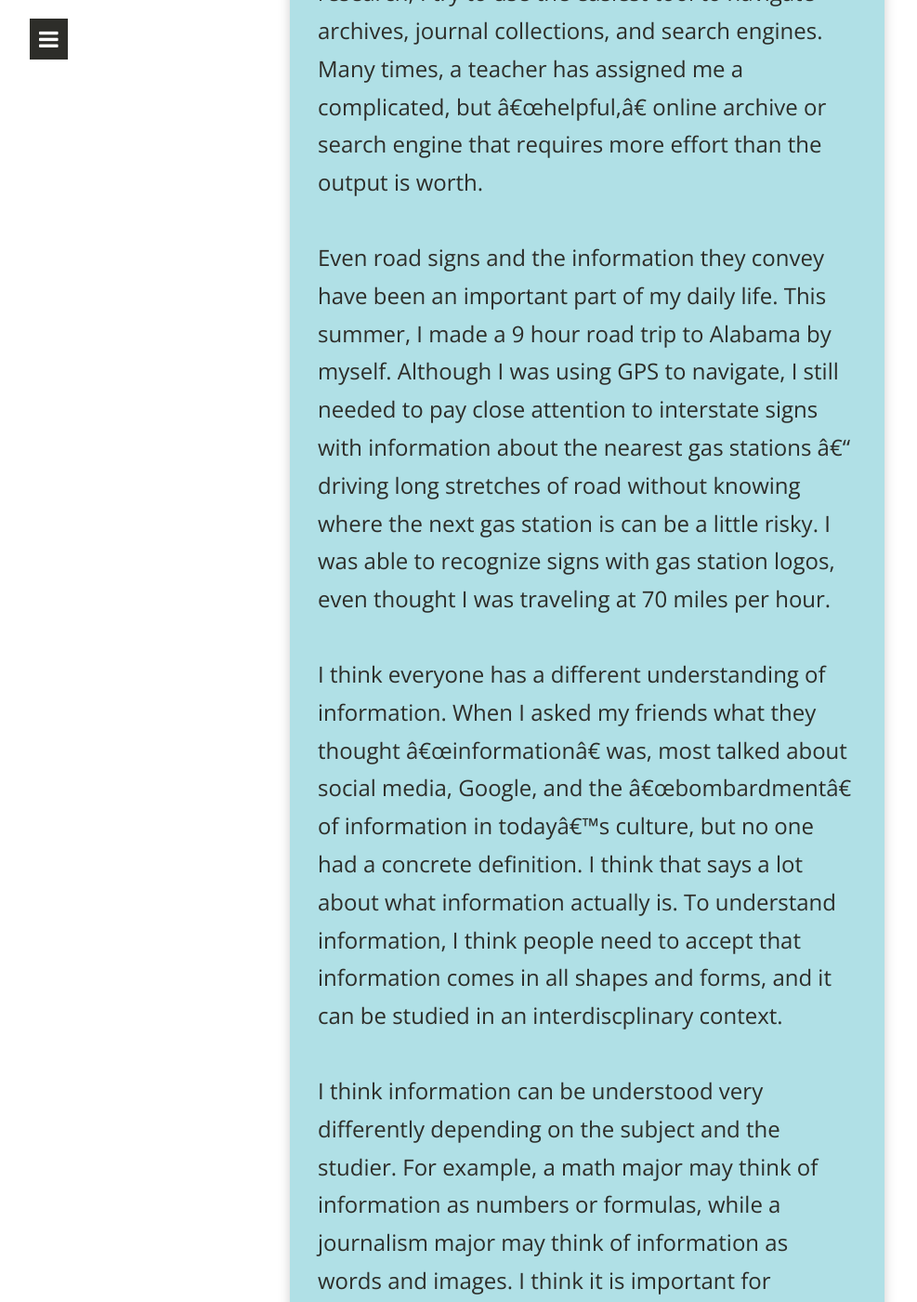
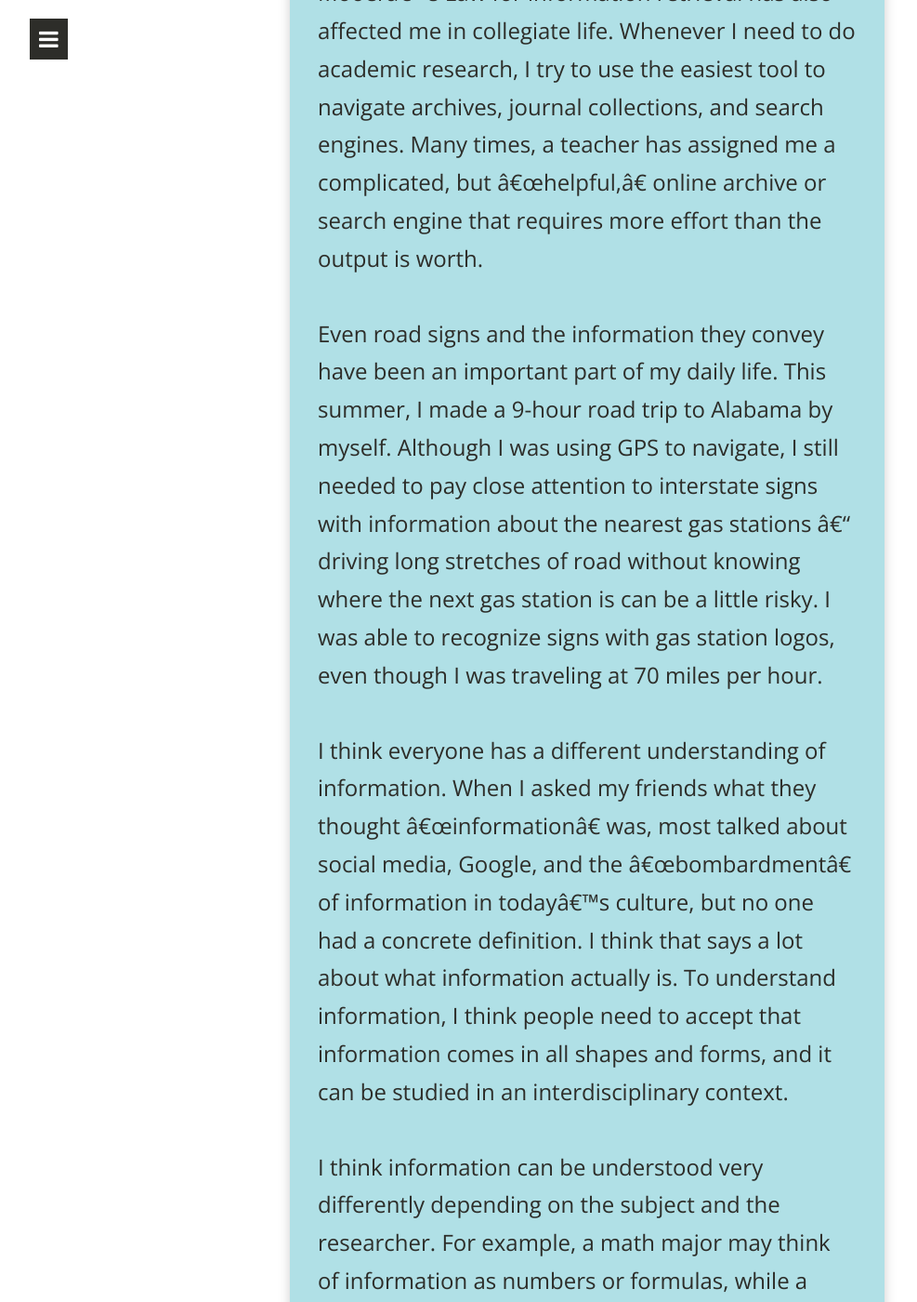
Before and after one commit to rcmetcalf/rcmetcalf.github.io, a Jekyll site: the page built from _posts/2015-09-03-module-1-report.md, in a window 1280 px wide and 1400 px high, scrolled down 4647 px. Shown: the whole window at 93% size, without its empty margins (8-995 px from the left). Built offline with Jekyll 4.4.1, drawn with Linux system fonts in a browser that asks for light colours; nearby versions of some CDN libraries; Markdown is read by kramdown in place of the engine named in the settings; comment, search, counter and statistics services are not loaded; some of the changed text lies outside the part shown.

Commit message:
Update 2015-09-03-module-1-report.md

```diff
--- a/_posts/2015-09-03-module-1-report.md
+++ b/_posts/2015-09-03-module-1-report.md
@@ -14,7 +14,7 @@
 ## <center>What is information?</center>
 If there is one thing I have learned about information from this past module, it is that information can be represented in many different ways and in many different subjects. Information can be difficult to define because of these qualities, but through the readings and class discussion, I like to think of information as a form of communication that uses various symbols, including numbers, words, shapes, and even colors, to express some meaningful message.
 
-I have also learned a lot about information science, and how it existed long before modern-day computers. Information science is an interdiscplinary field. It can be studied using mathematics, philosophy, computer science, communications, and plenty more.  In class, we learned that information science is the study of the cognitive, social, technological, and organizational roles of information, but it is not entirely the same as information technology.
+I have also learned a lot about information science, and how it existed long before modern-day computers. Information science is an interdisciplinary field. It can be studied using mathematics, philosophy, computer science, communications, and plenty more.  In class, we learned that information science is the study of the cognitive, social, technological, and organizational roles of information, but it is not entirely the same as information technology.
 
 Although one key orientation of information science is the specific technologies that manage information, there is also a focus on the human and social need for information. Information science has a very strong social connection because people are responsible for information sharing and retrieval. Think of Facebook, Twitter, Instagram, or any social media app, and see that people, or users, are the ones creating and sharing messages for other people to consume.
 
@@ -24,12 +24,12 @@
 
 I believe Claude Shannon is the most important information pioneer we discussed. I think I liked his work so much because I was actually able to understand it; he made the abstract physical with his development of "Theseus," the maze-solving mouse. Without his work in digital circuits and information theory, current information studies and technology would not be where it is today. Shannon developed the information theory of digital information and storage. Shannon reasoned that information could be quantified using binary digits, or "bits." These bits could write the information out in a specified series of 1 or 0, representing "true" or "false," or as simple as flipping a switch "on" or "off."
 
-The theory of the on/off switch had been used before with physical telegraph transmitters, but Shannon wanted to develop the on/off switch for digital transmittions, like for telephones. Although he might not have physically created computer circuits, CDs, or other storage devices, his information theory showed other researchers and scientists that digital information transmission was possible.
+The theory of the on/off switch had been used before with physical telegraph transmitters, but Shannon wanted to develop the on/off switch for digital transmissions, like for telephones. Although he might not have physically created computer circuits, CDs, or other storage devices, his information theory showed other researchers and scientists that digital information transmission was possible.
 
-Information fits in my life in many ways. I frequently use search engines like Google to do class research, map road trips, and find places to eat. Every time I use google, I am using information seeking and retrieval. Information seeking is (blank), while information retrieval is (blank). Mooer's Law for information retrieval has also affected me in collegiate life. Whenever I need to do academic research, I try to use the easiest tool to navigate archives, journal collections, and search engines. Many times, a teacher has assigned me a complicated, but "helpful," online archive or search engine that requires more effort than the output is worth.
+Information fits in my life in many ways. I frequently use search engines like Google to do class research, map road trips, and find places to eat. Every time I use google, I am using information seeking and retrieval. Information seeking is the psychological state of wanting to find something, while information retrieval is process of actually finding something and bringing it back to use it. Mooer's Law for information retrieval has also affected me in collegiate life. Whenever I need to do academic research, I try to use the easiest tool to navigate archives, journal collections, and search engines. Many times, a teacher has assigned me a complicated, but "helpful," online archive or search engine that requires more effort than the output is worth.
 
-Even road signs and the information they convey have been an important part of my daily life. This summer, I made a 9 hour road trip to Alabama by myself. Although I was using GPS to navigate, I still needed to pay close attention to interstate signs with information about the nearest gas stations -- driving long stretches of road without knowing where the next gas station is can be a little risky. I was able to recognize signs with gas station logos, even thought I was traveling at 70 miles per hour.
+Even road signs and the information they convey have been an important part of my daily life. This summer, I made a 9-hour road trip to Alabama by myself. Although I was using GPS to navigate, I still needed to pay close attention to interstate signs with information about the nearest gas stations -- driving long stretches of road without knowing where the next gas station is can be a little risky. I was able to recognize signs with gas station logos, even though I was traveling at 70 miles per hour.
 
-I think everyone has a different understanding of information. When I asked my friends what they thought "information" was, most talked about social media, Google, and the "bombardment" of information in today's culture, but no one had a concrete definition. I think that says a lot about what information actually is. To understand information, I think people need to accept that information comes in all shapes and forms, and it can be studied in an interdiscplinary context.
+I think everyone has a different understanding of information. When I asked my friends what they thought "information" was, most talked about social media, Google, and the "bombardment" of information in today's culture, but no one had a concrete definition. I think that says a lot about what information actually is. To understand information, I think people need to accept that information comes in all shapes and forms, and it can be studied in an interdisciplinary context.
 
-I think information can be understood very differently depending on the subject and the studier. For example, a math major may think of information as numbers or formulas, while a journalism major may think of information as words and images. I think it is important for everyone to understand that information is a very social subject, and so, it is created and shared a certain way depending on who is interpretting the information. Just because our idea of information differs from someone else's does not mean it is wrong. It's just a different way of looking at it!
+I think information can be understood very differently depending on the subject and the researcher. For example, a math major may think of information as numbers or formulas, while a journalism major may think of information as words and images. I think it is important for everyone to understand that information is a very social subject, and so, it is created and shared a certain way depending on who is interpreting the information. Just because our idea of information differs from someone else's does not mean it is wrong. It's just a different way of looking at it!
```
